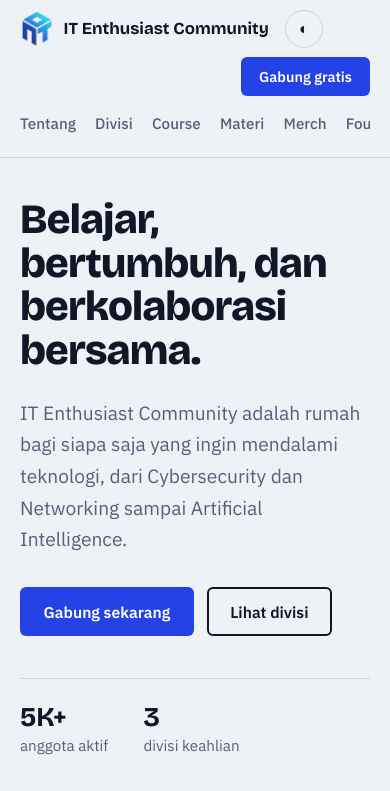
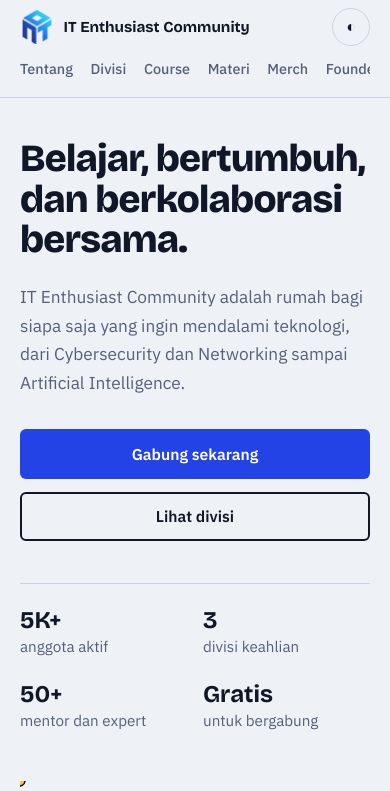
Before and after one commit to nursafaq01/itec, a plain HTML site: page index.html in a window 390 px wide. Shown: the top 791 px of the page. Drawn offline with nearby package versions, Linux system fonts and the light colour scheme.

Commit message:
Update index.html

```diff
--- a/index.html
+++ b/index.html
@@ -147,6 +147,17 @@ footer .wrap{display:flex;justify-content:space-between;gap:1rem;flex-wrap:wrap}
   .hero .art{max-width:420px}
 }
 @media (max-width:560px){
+  html{scroll-padding-top:112px}
+  .bar{gap:.4rem .8rem;padding:.5rem 0 .3rem}
+  .brand{font-size:.95rem}
+  .bar .btn-sm{display:none}
+  .mode{margin-left:auto}
+  nav{font-size:.9rem;gap:1.1rem}
+  h1{font-size:2.4rem}
+  .hero p{font-size:1.08rem}
+  .facts{display:grid;grid-template-columns:1fr 1fr;gap:1.3rem 1rem}
+  .facts b{font-size:1.5rem}
+  .actions .btn{flex:1 1 100%;text-align:center}
   .merch-grid,.values{grid-template-columns:1fr}
   .person{grid-template-columns:110px 1fr}
   .person img{width:110px;height:150px;border-radius:55px 55px 10px 10px}
```
